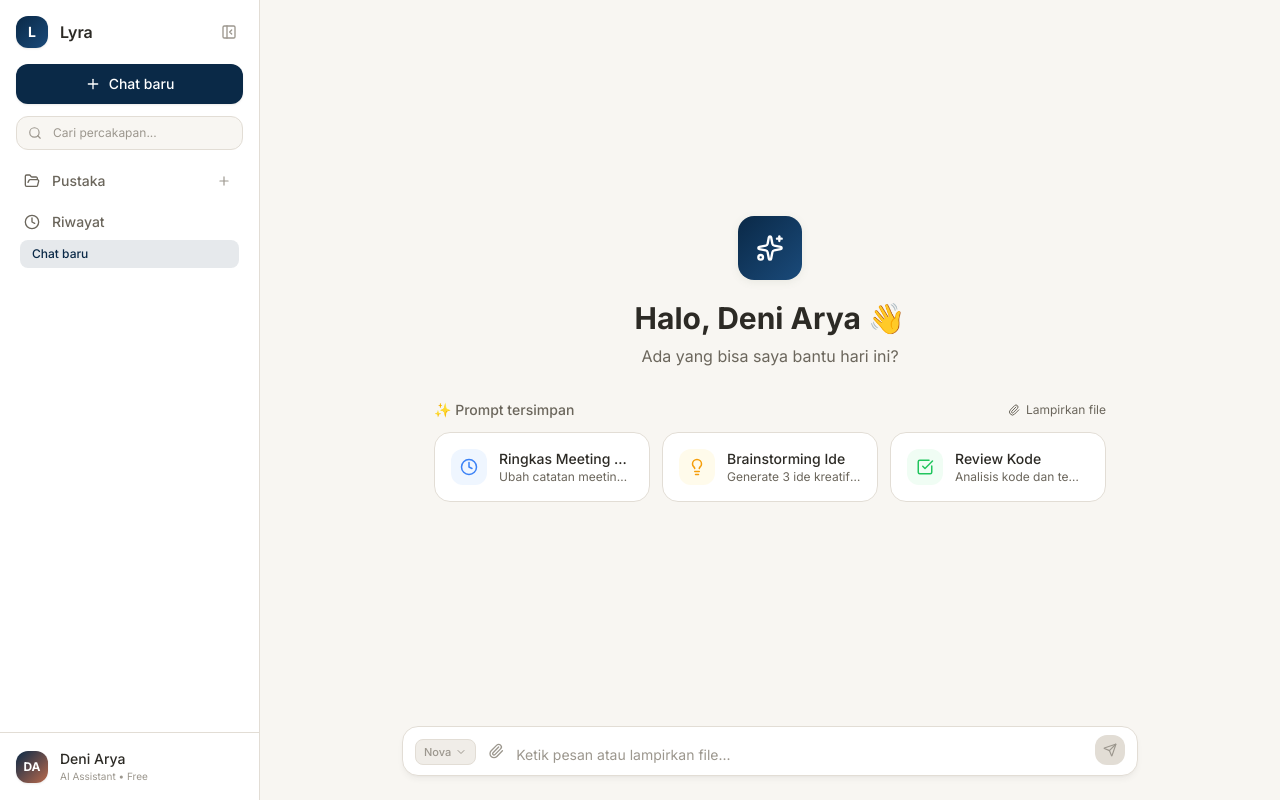
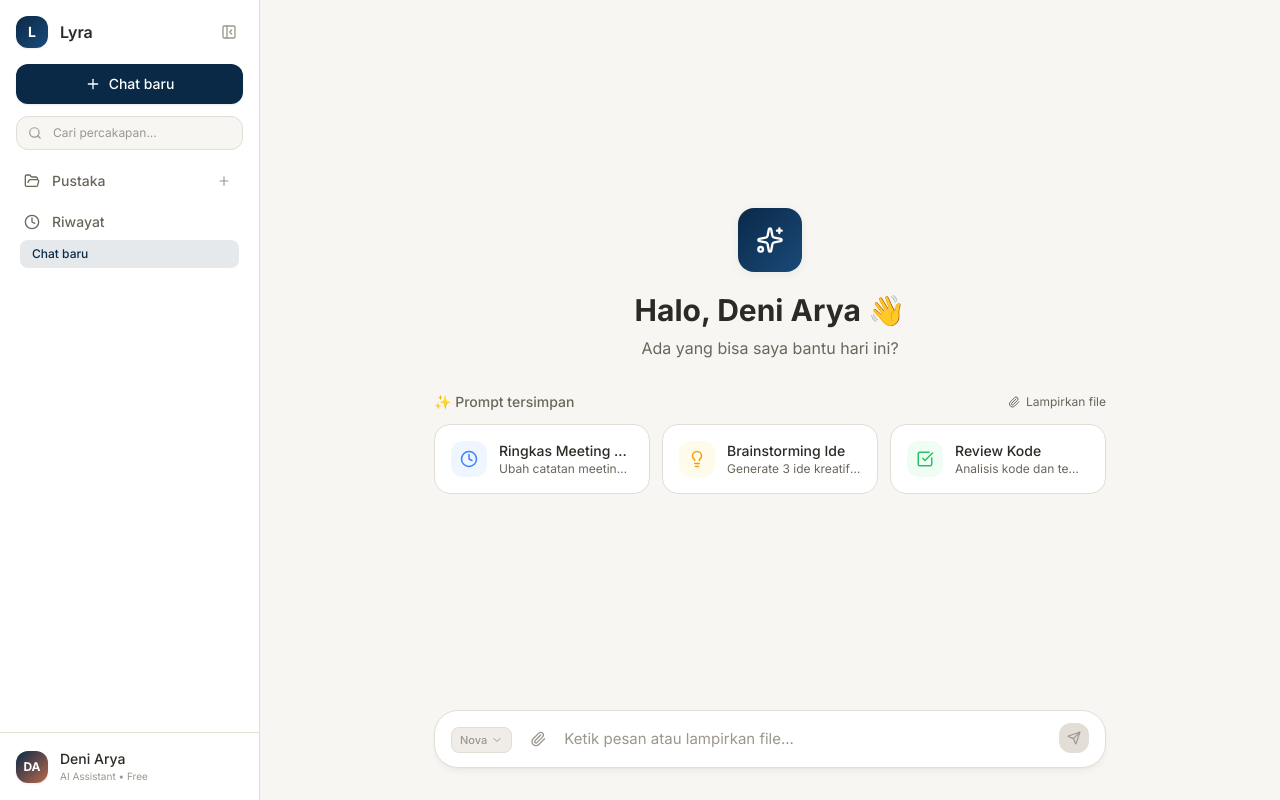
Before and after one commit to caidenniw/lyra-chat, a React (Vite) app: page / in a window 1280 px wide. Built offline with nearby package versions, Linux system fonts and the light colour scheme.

Commit message:
style: polish InputArea spacing, padding, and floating margins

```diff
--- a/src/components/chat/InputArea.tsx
+++ b/src/components/chat/InputArea.tsx
@@ -140,8 +140,8 @@ export function InputArea({ onSend, isStreaming = false, selectedModel, onModelC
   };
 
   return (
-    <div className="relative bg-transparent">
-      <div className="max-w-3xl mx-auto px-3 md:px-4 pt-2 pb-4 md:pb-6">
+    <div className="relative bg-transparent pb-4 md:pb-6">
+      <div className="max-w-3xl mx-auto px-4 md:px-8 pt-2 pb-2">
         {/* Streaming indicator */}
         {isStreaming && (
           <div className="flex items-center gap-3 mb-2 px-3 py-2 rounded-xl bg-primary-subtle border border-primary/10 animate-message-in">
@@ -188,7 +188,7 @@ export function InputArea({ onSend, isStreaming = false, selectedModel, onModelC
           onDragOver={(e) => { e.preventDefault(); setDragOver(true); }}
           onDragLeave={() => setDragOver(false)}
           onDrop={handleDrop}
-          className={`relative flex items-end gap-1.5 md:gap-1.5 bg-surface border rounded-2xl px-2.5 py-1.5 md:px-3 md:py-2 shadow-medium
+          className={`relative flex items-end gap-2 md:gap-3 bg-surface border rounded-3xl px-3 py-2.5 md:px-4 md:py-3 shadow-medium mx-1 md:mx-4
             input-focus-ring transition-all duration-200 ${dragOver ? 'border-primary ring-2 ring-primary/20' :
             isStreaming ? 'border-primary/30' : 'border-border focus-within:border-primary/30'}`}
         >
@@ -230,11 +230,11 @@ export function InputArea({ onSend, isStreaming = false, selectedModel, onModelC
             value={input}
             onChange={(e) => setInput(e.target.value)}
             onKeyDown={handleKeyDown}
-            placeholder={isStreaming ? 'Lyra sedang menjawab...' : files.length > 0 ? 'Tambah pesan (opsional)...' : 'Ketik pesan atau lampirkan file...'}
+            placeholder={isStreaming ? 'Lyra sedang menjawab...' : 'Ketik pesan atau lampirkan file...'}
             rows={1}
             disabled={isStreaming}
-            className="flex-1 bg-transparent text-text text-sm placeholder:text-text-dim
-              resize-none outline-none max-h-[200px] leading-relaxed disabled:opacity-50"
+            className="flex-1 bg-transparent text-text text-[15px] placeholder:text-text-dim
+              resize-none outline-none max-h-[200px] leading-relaxed disabled:opacity-50 py-1"
           />
 
           {/* Send / Stop */}
```
